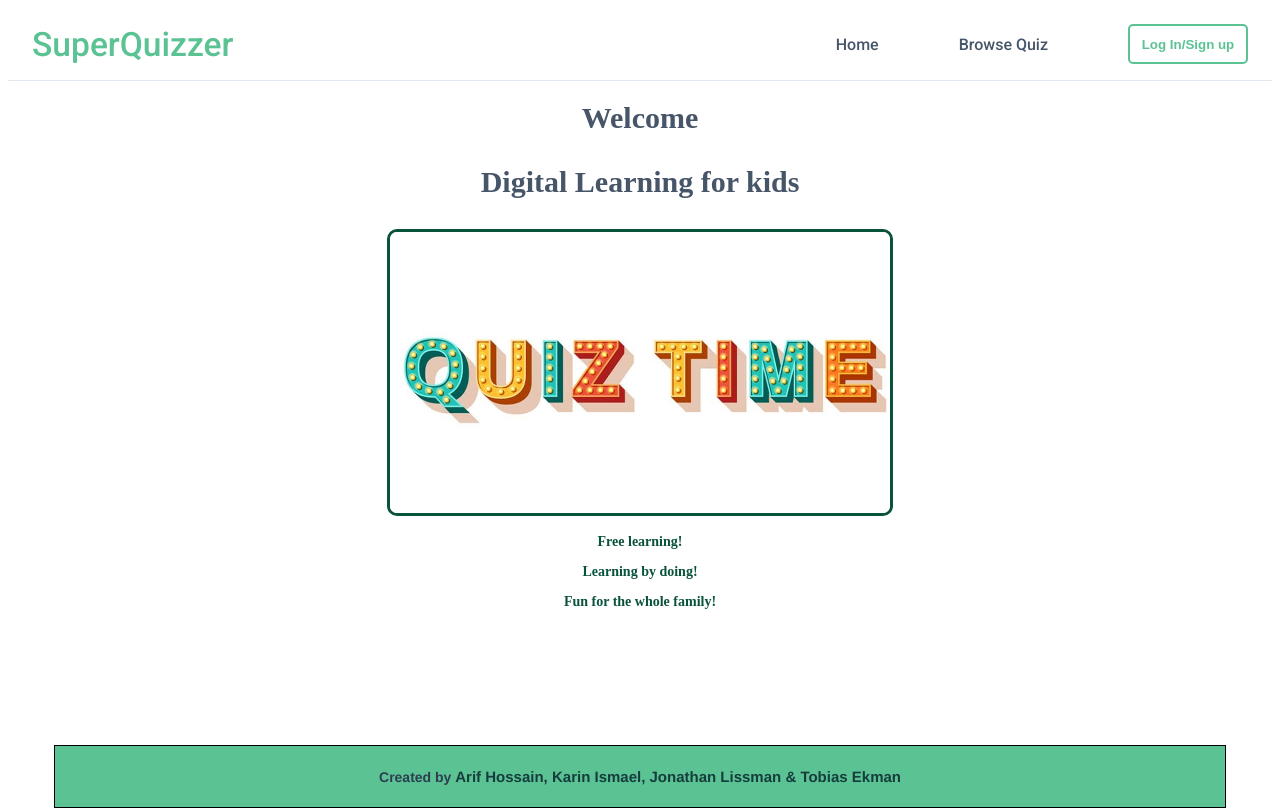
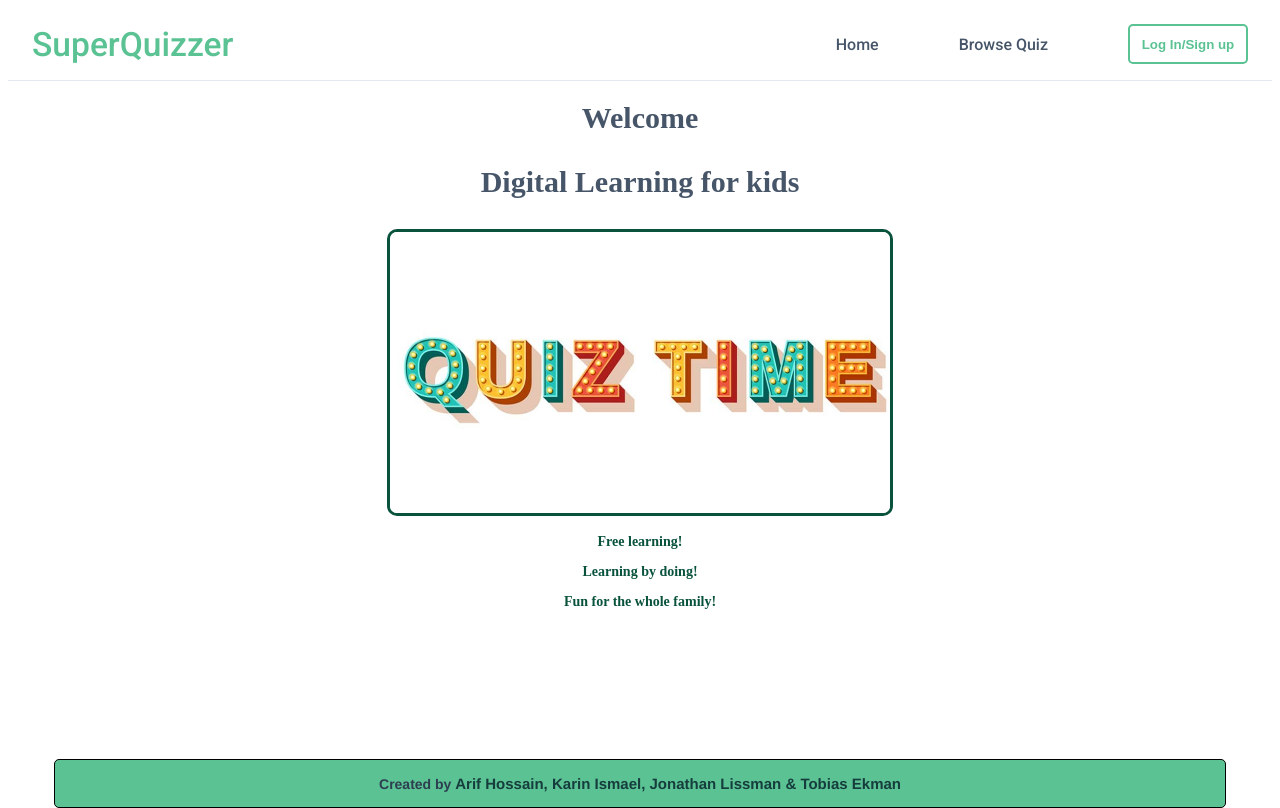
Before and after one commit to ArifHoss/quiz-management-router, a Vue app: page / in a window 1280 px wide. Built offline with nearby package versions, Linux system fonts and the light colour scheme; a web font is replaced by a local one.

Commit message:
Rounded footer

```diff
--- a/src/components/Footer.vue
+++ b/src/components/Footer.vue
@@ -27,12 +27,13 @@ export default {}
 
 <style scoped>
 footer {
-  padding: 0.5rem 1rem;
+  padding: 0.05rem 1rem;
   margin: 50px auto auto auto;
   width: 90%;
   font-size: 0.7rem;
   background-color: #5bc293;
   border: solid 1px black;
+  border-radius: 5px;
 }
 #createdBy {
   float: bottom;
```
